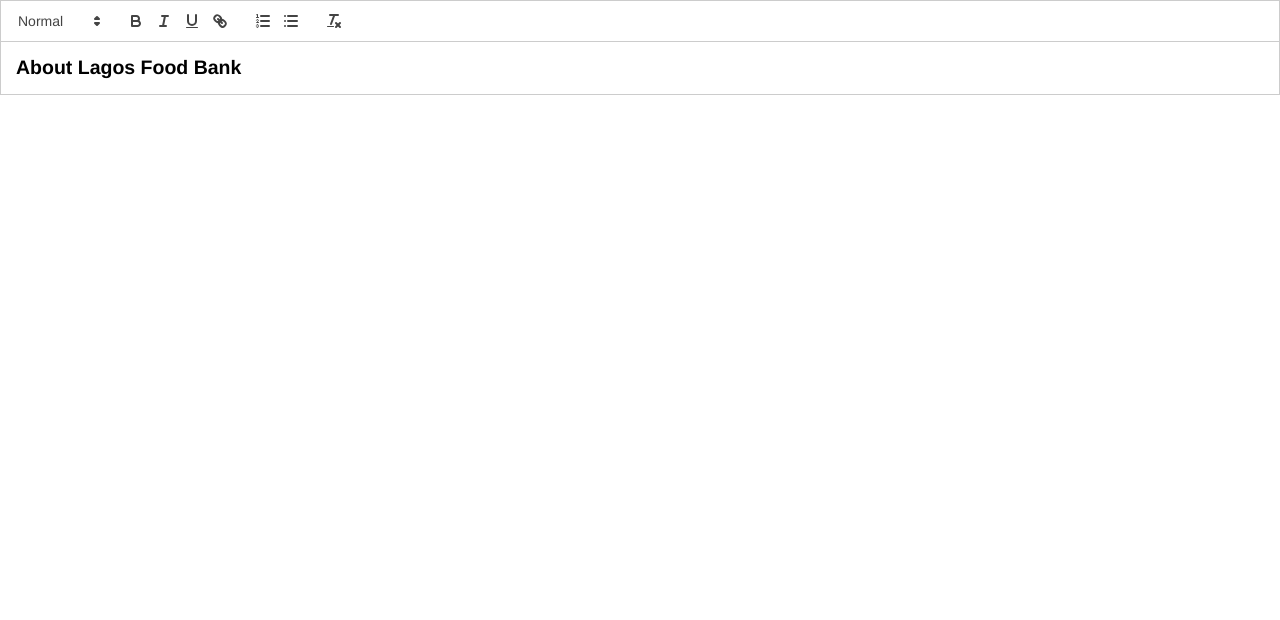
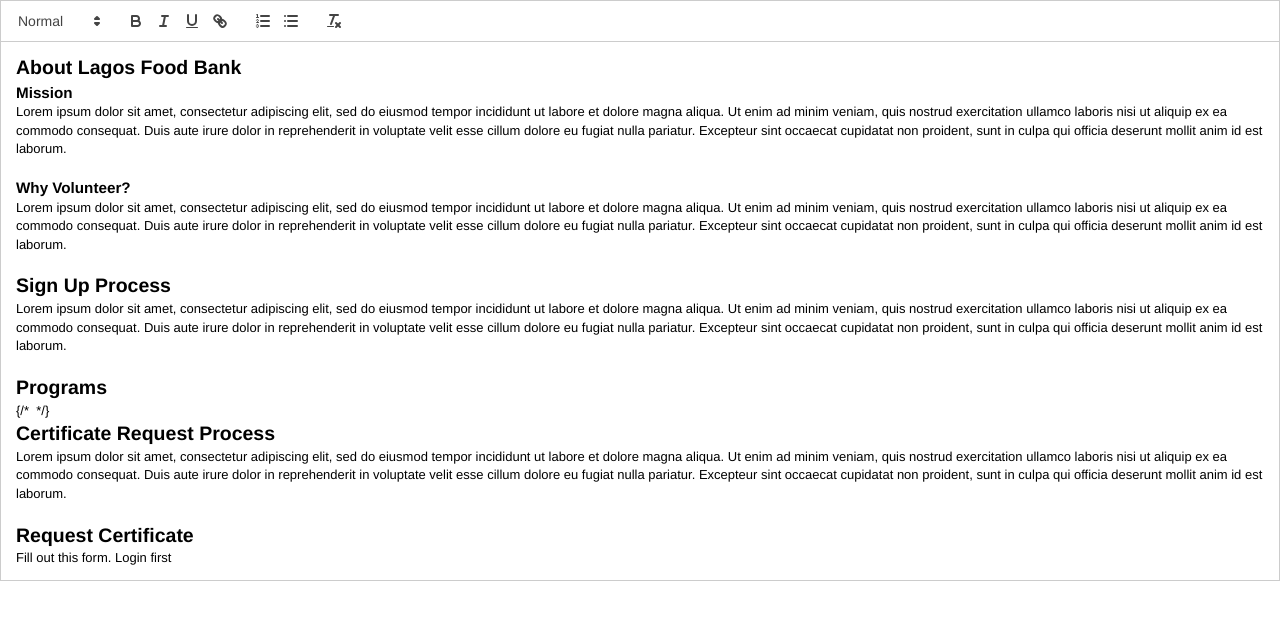
Before and after one commit to cornellh4i/lagos-volunteers, a Next.js app in the folder frontend/: page /Test in a window 1280 px wide. Shown: the top 620 px of the page. Built offline with nearby package versions, Linux system fonts and the light colour scheme; no server answers; sample sign-in values are in the browser's storage.

Commit message:
Updated default value

```diff
--- a/frontend/src/components/organisms/About.tsx
+++ b/frontend/src/components/organisms/About.tsx
@@ -12,7 +12,53 @@ interface AboutProps {
  */
 
 const About = ({ edit }: AboutProps) => {
-  var default_text = "<h2>About Lagos Food Bank</h2>";
+  var default_text = `
+  <h2>About Lagos Food Bank</h2>
+  <h3>Mission</h3>
+  <p>
+    Lorem ipsum dolor sit amet, consectetur adipiscing elit, sed do
+    eiusmod tempor incididunt ut labore et dolore magna aliqua. Ut enim
+    ad minim veniam, quis nostrud exercitation ullamco laboris nisi ut
+    aliquip ex ea commodo consequat. Duis aute irure dolor in
+    reprehenderit in voluptate velit esse cillum dolore eu fugiat nulla
+    pariatur. Excepteur sint occaecat cupidatat non proident, sunt in
+    culpa qui officia deserunt mollit anim id est laborum.
+  </p>
+  <h3>Why Volunteer?</h3>
+  <p>
+    Lorem ipsum dolor sit amet, consectetur adipiscing elit, sed do
+    eiusmod tempor incididunt ut labore et dolore magna aliqua. Ut enim
+    ad minim veniam, quis nostrud exercitation ullamco laboris nisi ut
+    aliquip ex ea commodo consequat. Duis aute irure dolor in
+    reprehenderit in voluptate velit esse cillum dolore eu fugiat nulla
+    pariatur. Excepteur sint occaecat cupidatat non proident, sunt in
+    culpa qui officia deserunt mollit anim id est laborum.
+  </p>
+  <h2>Sign Up Process</h2>
+  <p>
+    Lorem ipsum dolor sit amet, consectetur adipiscing elit, sed do
+    eiusmod tempor incididunt ut labore et dolore magna aliqua. Ut enim
+    ad minim veniam, quis nostrud exercitation ullamco laboris nisi ut
+    aliquip ex ea commodo consequat. Duis aute irure dolor in
+    reprehenderit in voluptate velit esse cillum dolore eu fugiat nulla
+    pariatur. Excepteur sint occaecat cupidatat non proident, sunt in
+    culpa qui officia deserunt mollit anim id est laborum.
+  </p>
+  <h2>Programs</h2>
+  {/* <ViewEvents /> */}
+  <h2>Certificate Request Process</h2>
+  <p>
+    Lorem ipsum dolor sit amet, consectetur adipiscing elit, sed do
+    eiusmod tempor incididunt ut labore et dolore magna aliqua. Ut enim
+    ad minim veniam, quis nostrud exercitation ullamco laboris nisi ut
+    aliquip ex ea commodo consequat. Duis aute irure dolor in
+    reprehenderit in voluptate velit esse cillum dolore eu fugiat nulla
+    pariatur. Excepteur sint occaecat cupidatat non proident, sunt in
+    culpa qui officia deserunt mollit anim id est laborum.
+  </p>
+  <h2>Request Certificate</h2>
+  <p>Fill out this form. Login first</p>
+  `;
   const [value, setValue] = useState(default_text);
   return <ReactQuill theme="snow" value={value} onChange={setValue} />;
   // if (edit == false) {
```
